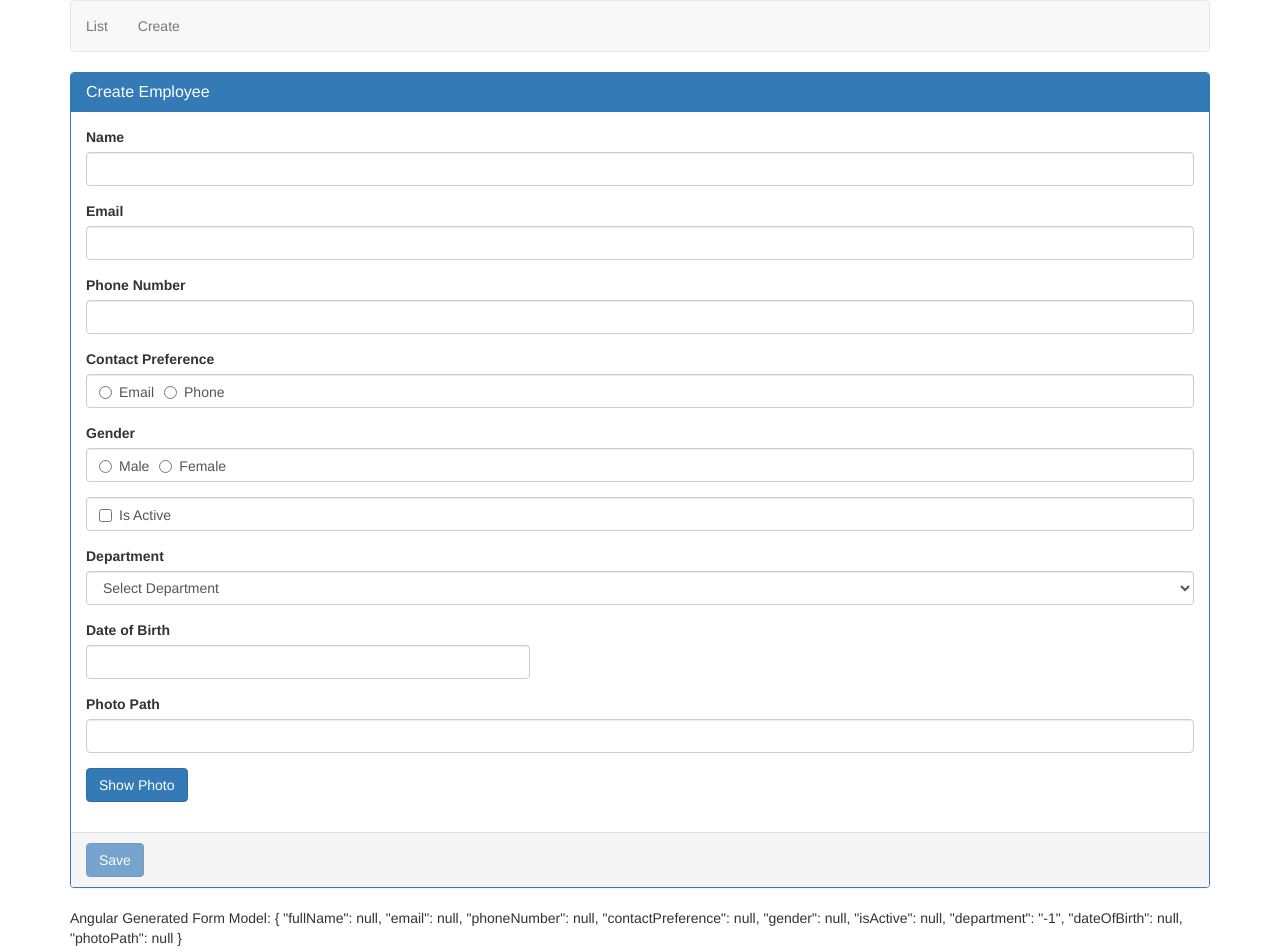
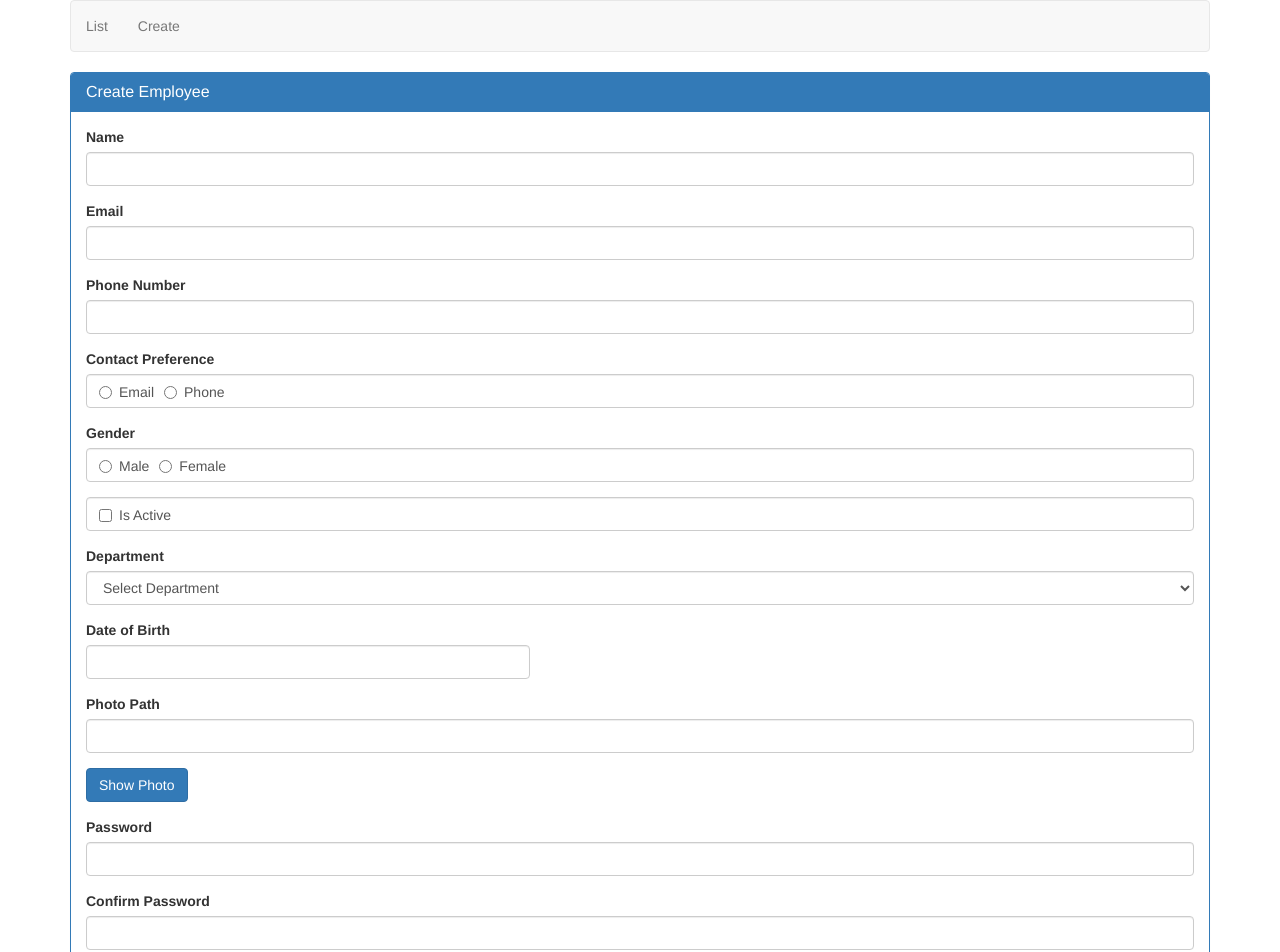
Before and after one commit to NingLuo/Angular6, an Angular app: page /create in a window 1280 px wide. Shown: the top 952 px of the page. Built offline with nearby package versions, Linux system fonts and the light colour scheme.

Commit message:
Add password and confirm password cross fields validation

```diff
--- a/src/app/app.module.ts
+++ b/src/app/app.module.ts
@@ -9,6 +9,7 @@ import { AppComponent } from './app.component';
 import { ListEmplyeesComponent } from './employees/list-emplyees.component';
 import { CreateEmployeeComponent } from './employees/create-employee.component';
 import { SelectRequiredValidatorDirective } from './shared/select-required-validator.directive';
+import { ConfirmEqualValidatorDirective } from './shared/confirm-equal-validator.directive';
 
 const appRoutes: Routes = [
   { path: 'list', component: ListEmplyeesComponent},
@@ -21,7 +22,8 @@ const appRoutes: Routes = [
     AppComponent,
     ListEmplyeesComponent,
     CreateEmployeeComponent,
-    SelectRequiredValidatorDirective
+    SelectRequiredValidatorDirective,
+    ConfirmEqualValidatorDirective
   ],
   imports: [
     BrowserModule,
--- a/src/app/employees/create-employee.component.html
+++ b/src/app/employees/create-employee.component.html
@@ -140,6 +140,36 @@
           <img [src]="employee.photoPath" height="200" width="200" *ngIf="previewPhoto">
         </div>
 
+        <div ngModelGroup="passwordGroup"
+            [class.has-error]="confirmPassword.touched && confirmPassword.invalid && !confirmPassword.errors?.required">
+          <!-- Password -->
+          <div class="form-group" [class.has-error]="password.touched && password.invalid">
+            <label for="password" class="control-label">Password</label>
+            <input id="password" required type="text" class="form-control" name="password"
+                  (input)="confirmPassword.control.updateValueAndValidity()"
+                  [(ngModel)]="employee.password" #password="ngModel">
+            <span class="help-block" *ngIf="password.touched && password.errors?.required">
+              Password is required
+            </span>
+          </div>
+
+          <!-- Confirm Password -->
+          <div class="form-group" [class.has-error]="confirmPassword.touched && confirmPassword.invalid">
+            <label for="confirmPassword" class="control-label">Confirm Password</label>
+            <input name="confirmPassword" id="confirmPassword" type="text" class="form-control"
+                  [(ngModel)]="employee.confirmPassword" #confirmPassword="ngModel"
+                  required appConfirmEqualValidator="password">
+            <span class="help-block" *ngIf="confirmPassword.touched && confirmPassword.errors?.required">
+              Confirm Password is required
+            </span>
+            <span class="help-block" *ngIf="confirmPassword.touched && confirmPassword.errors?.notEqual &&
+                    !confirmPassword.errors?.required">
+              Password and Confirm Password does not match
+            </span>
+          </div>
+        </div>
+
+
       </div>
 
       <div class="panel-footer">
--- /dev/null
+++ b/src/app/shared/confirm-equal-validator.directive.ts
@@ -0,0 +1,22 @@
+import { Validator, AbstractControl, NG_VALIDATORS } from "@angular/forms";
+import { Input, Directive } from "@angular/core";
+
+@Directive({
+    selector: '[appConfirmEqualValidator]',
+    providers: [{
+        provide: NG_VALIDATORS,
+        useExisting: ConfirmEqualValidatorDirective,
+        multi: true
+    }]
+})
+export class ConfirmEqualValidatorDirective implements Validator {
+    @Input() appConfirmEqualValidator: string;
+    validate(control: AbstractControl) : { [key:string] : any} | null {
+        const controlToCompare = control.parent.get(this.appConfirmEqualValidator);
+        if(controlToCompare && control.value !== controlToCompare.value){
+            return { 'notEqual': true};
+        }
+
+        return null;
+    }
+}
```
